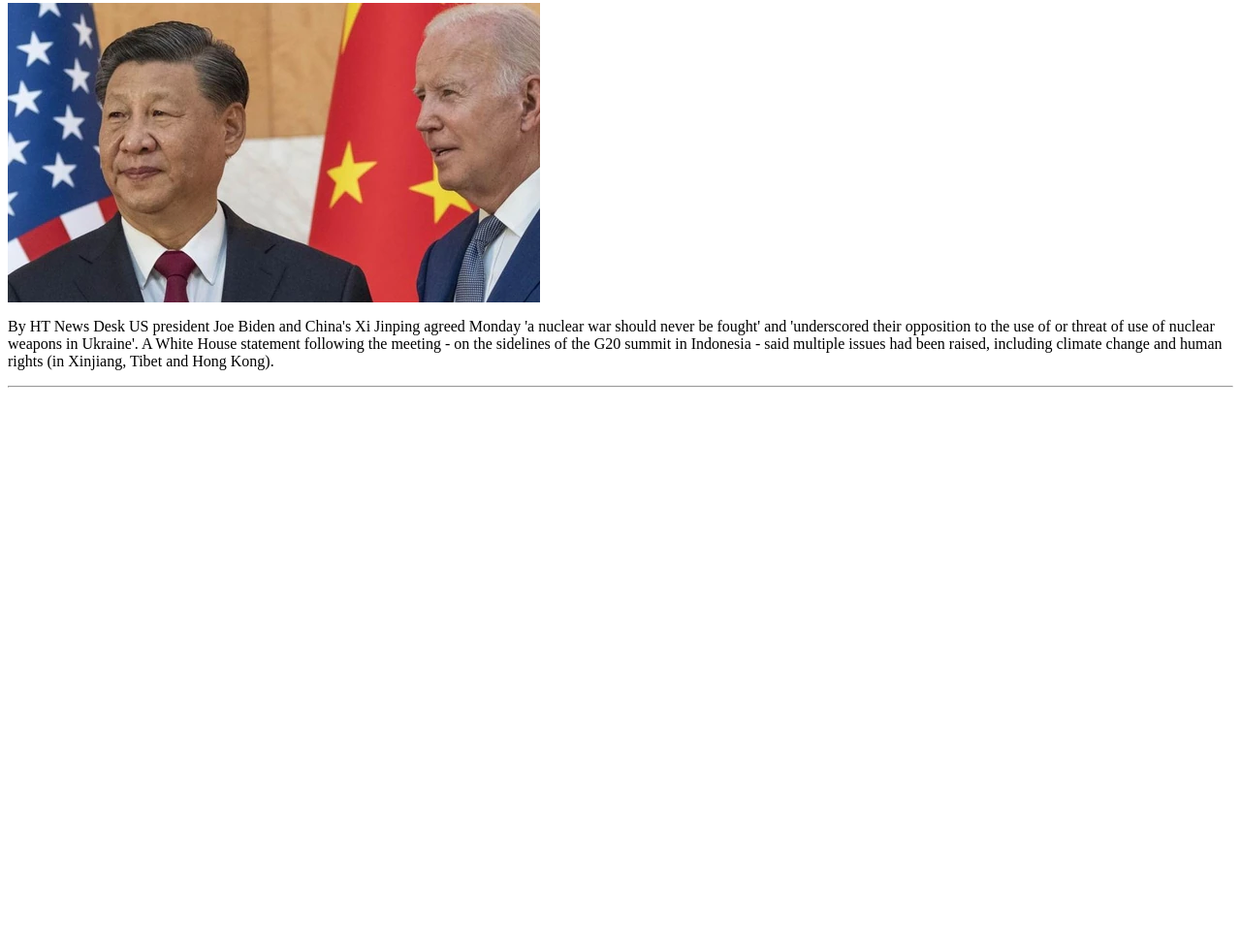
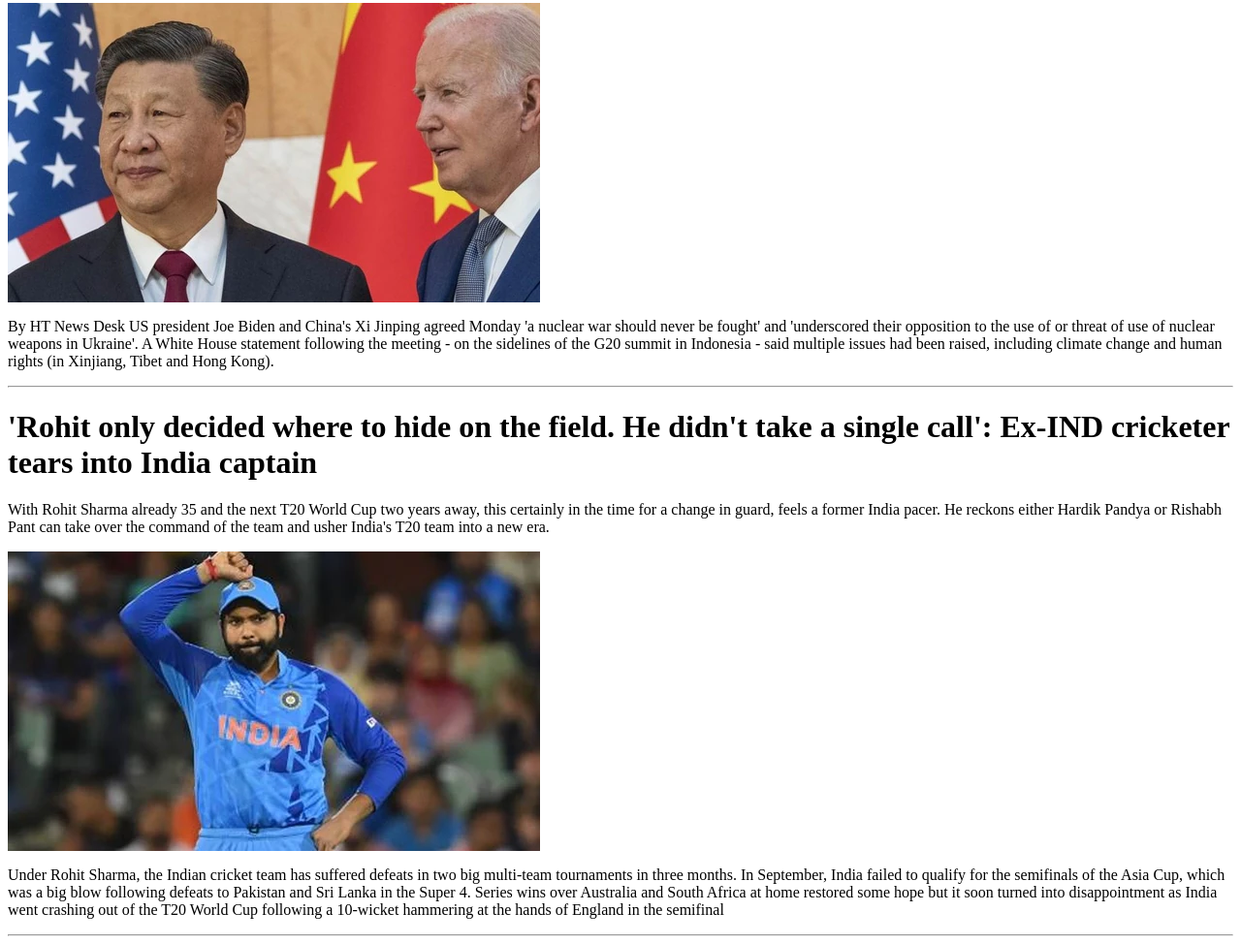
Before and after one commit to Mahawardeepmala1234/news4-2022, a plain HTML site: page index.html in a window 1280 px wide. Shown: the part 645-1619 px from the top of the page at 97% size. Before the commit the page ends 1053 px from the top, so only its background shows below. Drawn offline with Linux system fonts and the light colour scheme.

Commit message:
commit 3

```diff
--- a/index.html
+++ b/index.html
@@ -19,6 +19,14 @@
 
             <hr>
 
+            <h1>'Rohit only decided where to hide on the field. He didn't take a single call': Ex-IND cricketer tears into India captain</h1>
+            <p>With Rohit Sharma already 35 and the next T20 World Cup two years away, this certainly in the time for a change in guard, feels a former India pacer. He reckons either Hardik Pandya or Rishabh Pant can take over the command of the team and usher India's T20 team into a new era.</p>
+            <img src="./img/3.webp" alt="rohit" />
+            <p>Under Rohit Sharma, the Indian cricket team has suffered defeats in two big multi-team tournaments in three months. In September, India failed to qualify for the semifinals of the Asia Cup, which was a big blow following defeats to Pakistan and Sri Lanka in the Super 4. Series wins over Australia and South Africa at home restored some hope but it soon turned into disappointment as India went crashing out of the T20 World Cup following a 10-wicket hammering at the hands of England in the semifinal</p>
+
+            <hr>
+
+
 
 
 
```
Also changed, not shown: img/3.webp (added).
